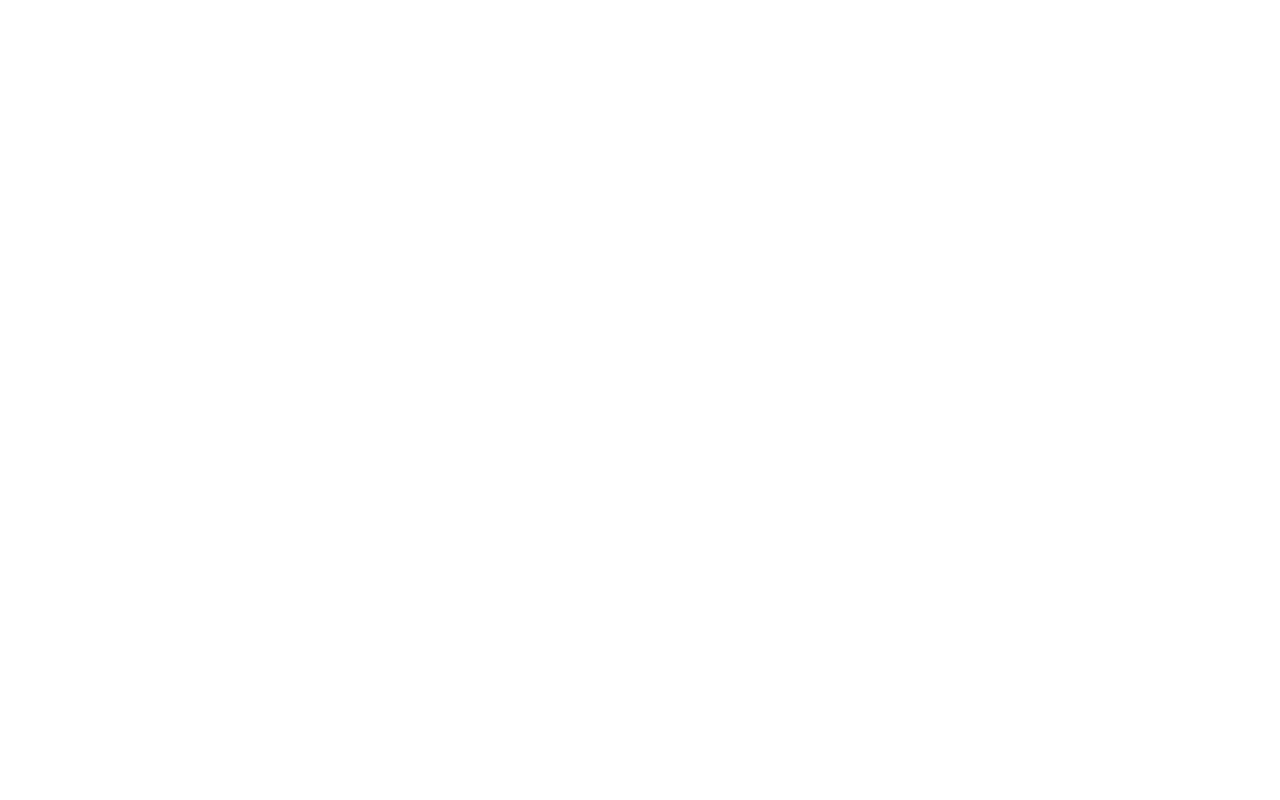
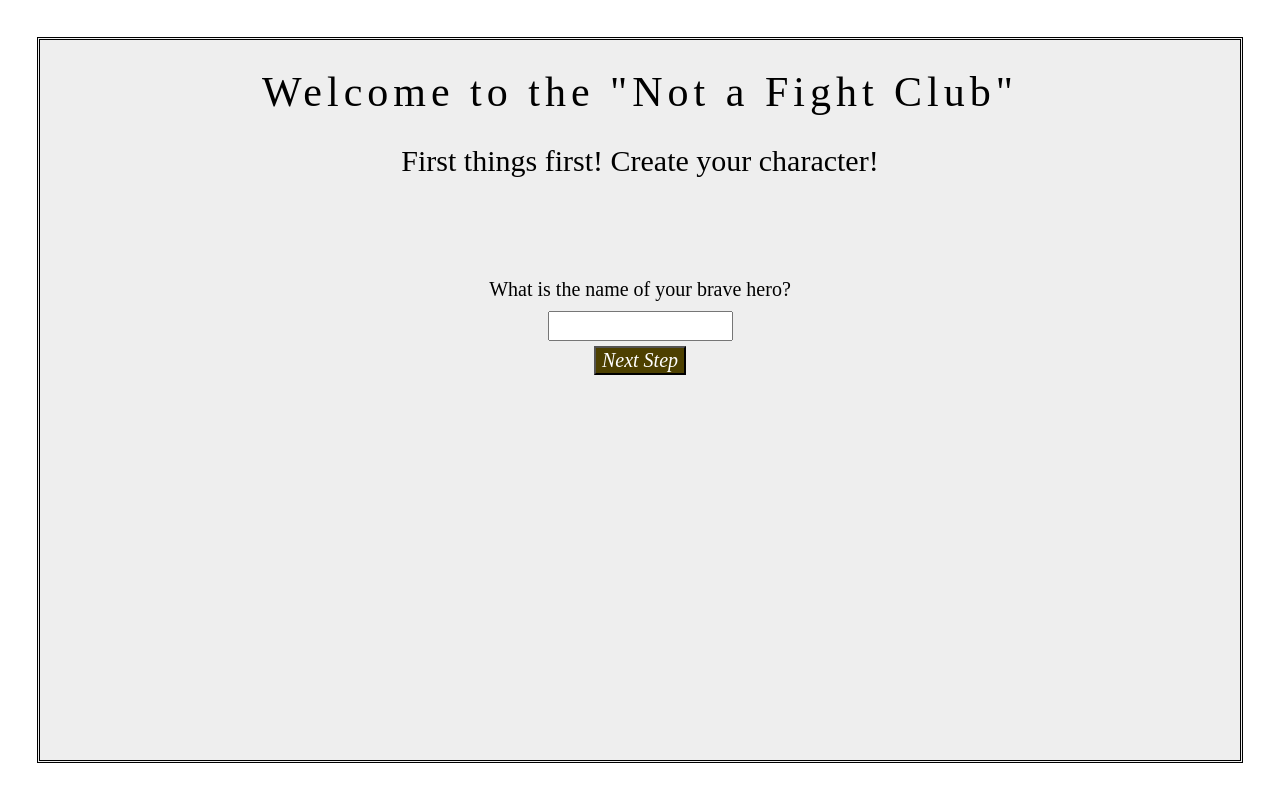
Before and after one commit to Vitny/not-fight-club, a plain HTML site: page index.html in a window 1280 px wide. Drawn offline with Linux system fonts and the light colour scheme; a web font is replaced by a local one.

Commit message:
feat: reg screen

```diff
--- a/index.html
+++ b/index.html
@@ -1,13 +1,30 @@
 <html lang="en">
 
 <head>
-    <meta charset="UTF-8">
-    <meta name="viewport" content="width=device-width, initial-scale=1.0">
-    <title>Document</title>
+  <meta charset="UTF-8">
+  <meta name="viewport" content="width=device-width, initial-scale=1.0">
+  <title>Not a Fight Club</title>
+  <link rel="stylesheet" href="style.css">
+  <link rel="preconnect" href="https://fonts.googleapis.com">
+  <link rel="preconnect" href="https://fonts.gstatic.com" crossorigin>
+  <link href="https://fonts.googleapis.com/css2?family=Jersey+15&display=swap" rel="stylesheet">
 </head>
 
 <body>
+  <div class="welcome-page start-screen active">
+    <h1>Welcome to the "Not a Fight Club"</h1>
+    <p class="welcome-p">First things first! Create your character!</p>
+    <p class="character-p">What is the name of your brave hero?</p>
+    <input class="playername" type="text" name="playername">
+    <button class="create-name">Next Step</button>
+  </div>
+  <div class="appearance-page start-screen">
+    <h1 class="welcome-player">Welcome ma friend</h1>
+    <p class="character-p">Lets choose your appearance!</p>
+    <div></div>
+  </div>
 
+  <script src="script.js" defer></script>
 </body>
 
 </html>
--- a/script.js
+++ b/script.js
@@ -0,0 +1,18 @@
+const input = document.querySelector('.playername');
+const createNameButton = document.querySelector('.create-name');
+const welcomePage = document.querySelector('.welcome-page');
+const appearancePage = document.querySelector('.appearance-page');
+const welcomePlayer = document.querySelector('.welcome-player');
+let playerName = '';
+
+createNameButton.addEventListener('click', () => {
+  playerName = input.value;
+  if (playerName === '') {
+    playerName = 'Unknown Hero';
+  }
+
+  welcomePage.classList.remove('active');
+  appearancePage.classList.add('active');
+
+  welcomePlayer.textContent = `Glory to the ${playerName}!`;
+});
--- a/style.css
+++ b/style.css
@@ -0,0 +1,57 @@
+html {
+  font-family: "Jersey 15";
+}
+
+button {
+  font-family: "Jersey 15";
+  font-size: 20;
+  font-style: italic;
+  color: white;
+  background-color: rgb(77, 64, 0);
+}
+
+body {
+  display: flex;
+  justify-content: center;
+  align-items: center;
+}
+
+h1 {
+  font-size: 42;
+  font-weight: 500;
+  letter-spacing: 5;
+}
+
+.active {
+  z-index: 9999;
+}
+
+.start-screen {
+  position: absolute;
+  display: flex;
+  flex-direction: column;
+  align-items: center;
+  width: 1200px;
+  height: 720px;
+  border-style: double;
+  background-color: rgb(238, 238, 238);
+}
+
+.welcome-p,
+.character-p {
+  margin: 0 0 100;
+  font-size: 20;
+}
+
+.welcome-p {
+  font-size: 30px;
+}
+
+.character-p {
+  margin-bottom: 10;
+}
+
+.playername {
+  margin-bottom: 5;
+  height: 30;
+}
```
